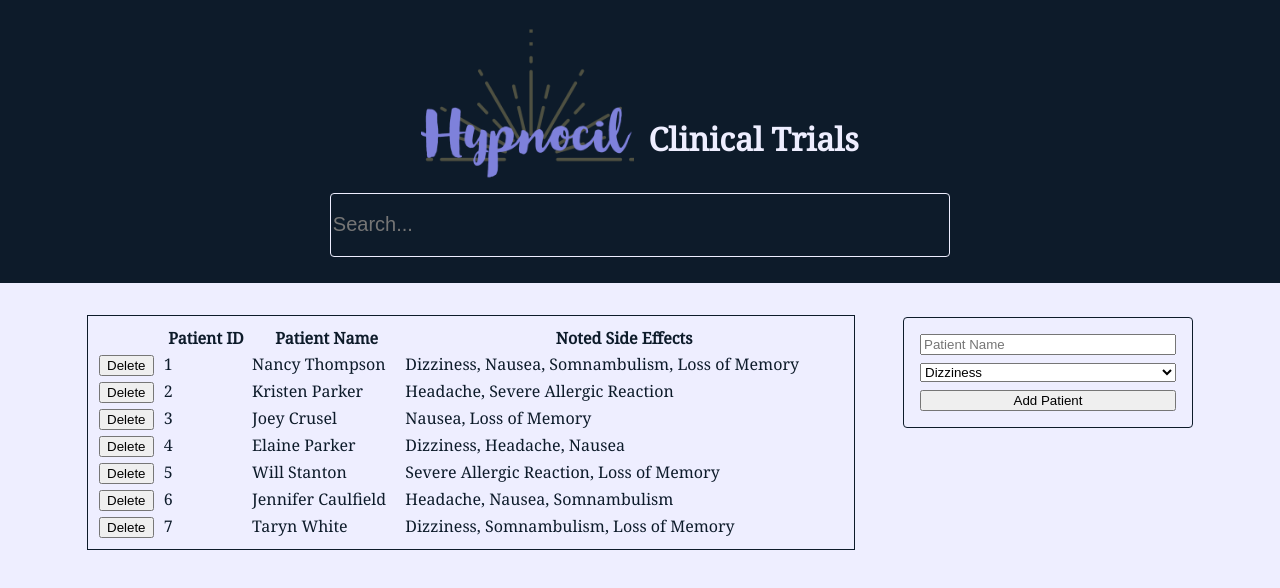
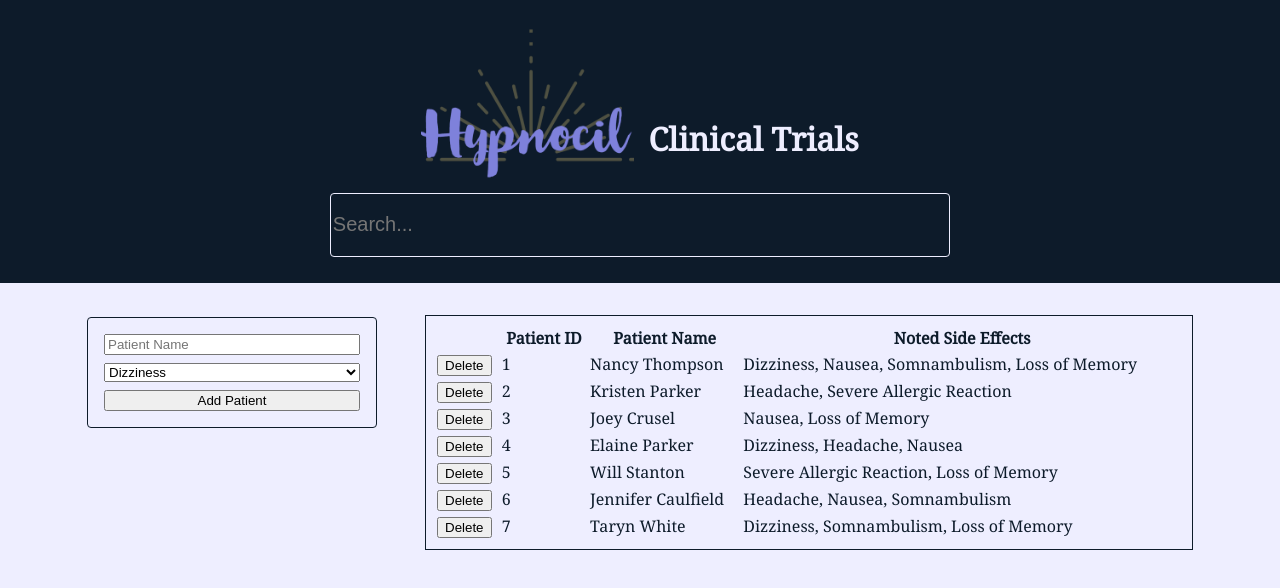
Before and after one commit to bdenney/hypnocil, a React (Create React App) app: page / in a window 1280 px wide. Shown: the top 588 px of the page. Built offline with nearby package versions, Linux system fonts and the light colour scheme; data requests are answered from the project's data file; the HTML template or start-up script is replaced by a standard one.

Commit message:
Styling.

```diff
--- a/src/App.js
+++ b/src/App.js
@@ -50,8 +50,8 @@ function App() {
     <div className="root">
       <Header onSearch={handleSearch}/>
       <div className="content">
+        <NewPatientForm onNewPatient={handleNewPatient}/>
         <PatientList patients={filteredPatientData}/>
-        <NewPatientForm onNewPatient={handleNewPatient}/>
       </div>
     </div>
   );
```
